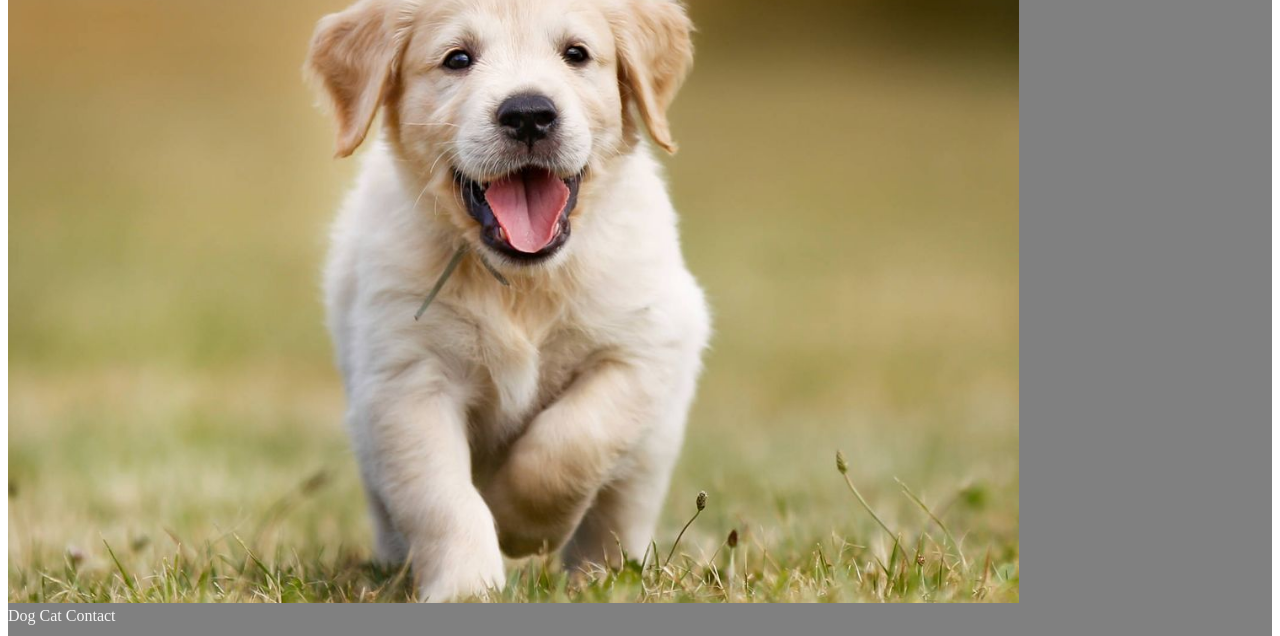
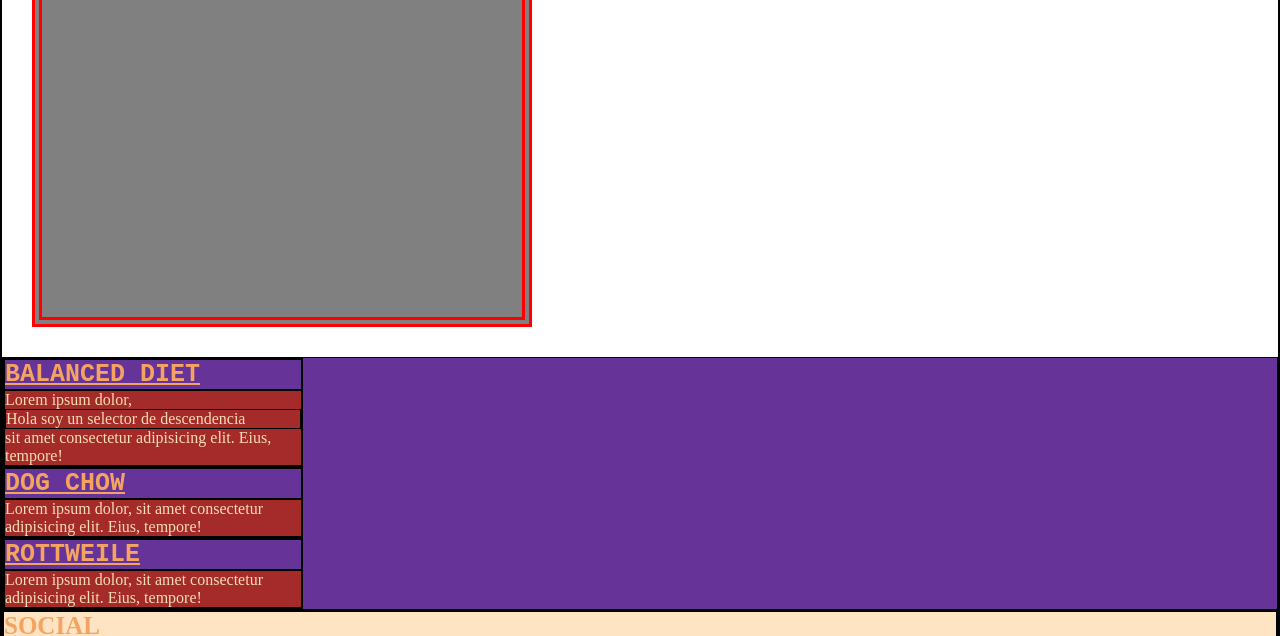
Before and after one commit to ignacioborraz/pro-ap-js, a plain HTML site: page index.html in a window 1280 px wide. Shown: the part 305-941 px from the top of the page. Drawn offline with Linux system fonts and the light colour scheme.

Commit message:
box-model (#1)

```diff
--- a/asset/styles/style.css
+++ b/asset/styles/style.css
@@ -1,20 +1,41 @@
+*{
+    box-sizing: border-box;
+    margin: 0;
+    padding: 0;
+    border: 1px solid black;
+}
+
 header {
     background-color: gray;
-    color: whitesmoke
+    color: whitesmoke;
+    width: 500px;
+    height: 600px;
+    margin: 30px;
+    padding: 30px;
+    border: 10px double red
 }
 header h1 {
     font-size: 60px;
 }
 header a {
+    display: inline-block;
     text-decoration: none;
     font-size: 16px;
     color: whitesmoke;
+    margin: 5px;
+    padding: 15px;
+    padding-bottom: 30px;
+    border: 2px solid black;
+    width: 100px;
+    height: 30px;
+    text-align: center;
 }
 header a:hover{
     background-color: black;
 }
 header img {
-    width: 80%;
+    width: 100%;
+    height: 100px;
 }
 nav {
     height: 30px;
@@ -39,12 +60,16 @@ h1,h2,h3{
     font-family: 'Courier New';
     text-decoration: underline;
 }
+.index-span {
+    display: block;
+}
 
 footer {
     background-color: bisque;
 }
 img{
     width: 100px;
+    object-fit: cover;
 }
 .facebook {
     height: 50px;
--- a/index.html
+++ b/index.html
@@ -14,7 +14,7 @@
         <h1 class="dog">Dog</h1>
         <img src="./asset/img/dog.jpg" alt="imageDog">
         <nav>
-            <a href="#">Dog</a>
+            <a class="index-anchor" id="anchor-index" href="#">Dog</a>
             <a href="./about.html">Cat</a>
             <a href="./contact.html">Contact</a>
         </nav>
@@ -22,7 +22,7 @@
     <main>
         <section class="index-section">
             <h3 class="index-h3">Balanced Diet</h3>
-            <p class="index-p">Lorem ipsum dolor,<span>Hola soy un selector de descendencia</span> sit amet consectetur adipisicing elit. Eius, tempore!</p>
+            <p class="index-p">Lorem ipsum dolor,<span class="index-span">Hola soy un selector de descendencia</span> sit amet consectetur adipisicing elit. Eius, tempore!</p>
         </section>
         <section class="index-section">
             <h3 class="index-h3">Dog Chow</h3>
```
